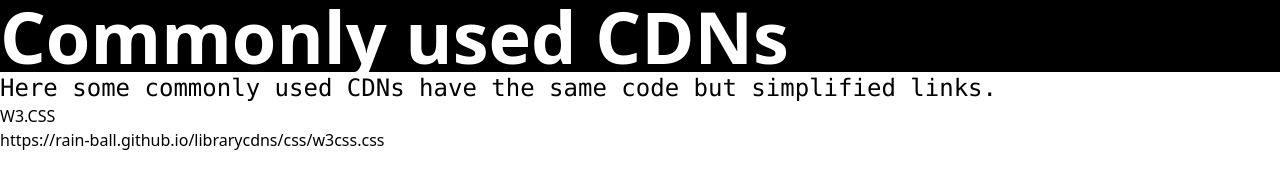
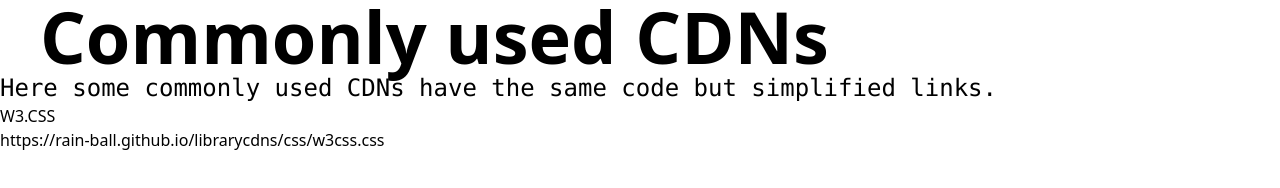
Before and after one commit to Rain-ball/rain-ball.github.io, a plain HTML site: page librarycdns/index.html in a window 1280 px wide. Drawn offline with nearby package versions, Linux system fonts and the light colour scheme.

Commit message:
Update index.html

```diff
--- a/librarycdns/index.html
+++ b/librarycdns/index.html
@@ -5,7 +5,7 @@
     <link href="https://unpkg.com/tailwindcss@^2/dist/tailwind.min.css" rel="stylesheet">
   </head>
   <body>
-    <h1 class="text-7xl font-bold text-white bg-black">Commonly used CDNs</h1>
+    <h1 class="text-7xl font-bold ml-10">Commonly used CDNs</h1>
     <p class="font-mono text-2xl">Here some commonly used CDNs have the same code but simplified links.</p>
     <dl>
       <dt>W3.CSS</dt><dd><a href="https://rain-ball.github.io/librarycdns/css/w3css.css">https://rain-ball.github.io/librarycdns/css/w3css.css</a></dd>
```
